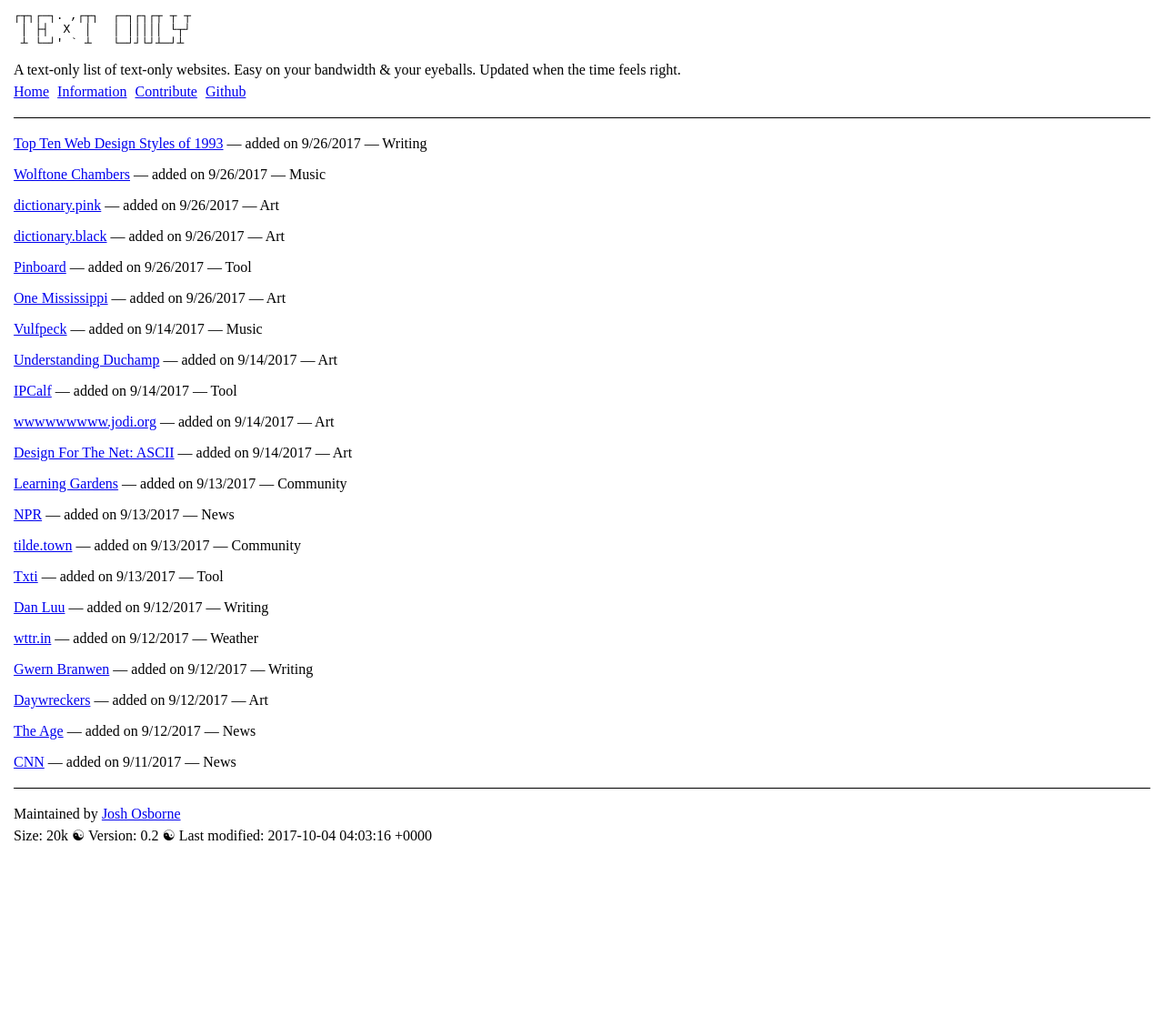
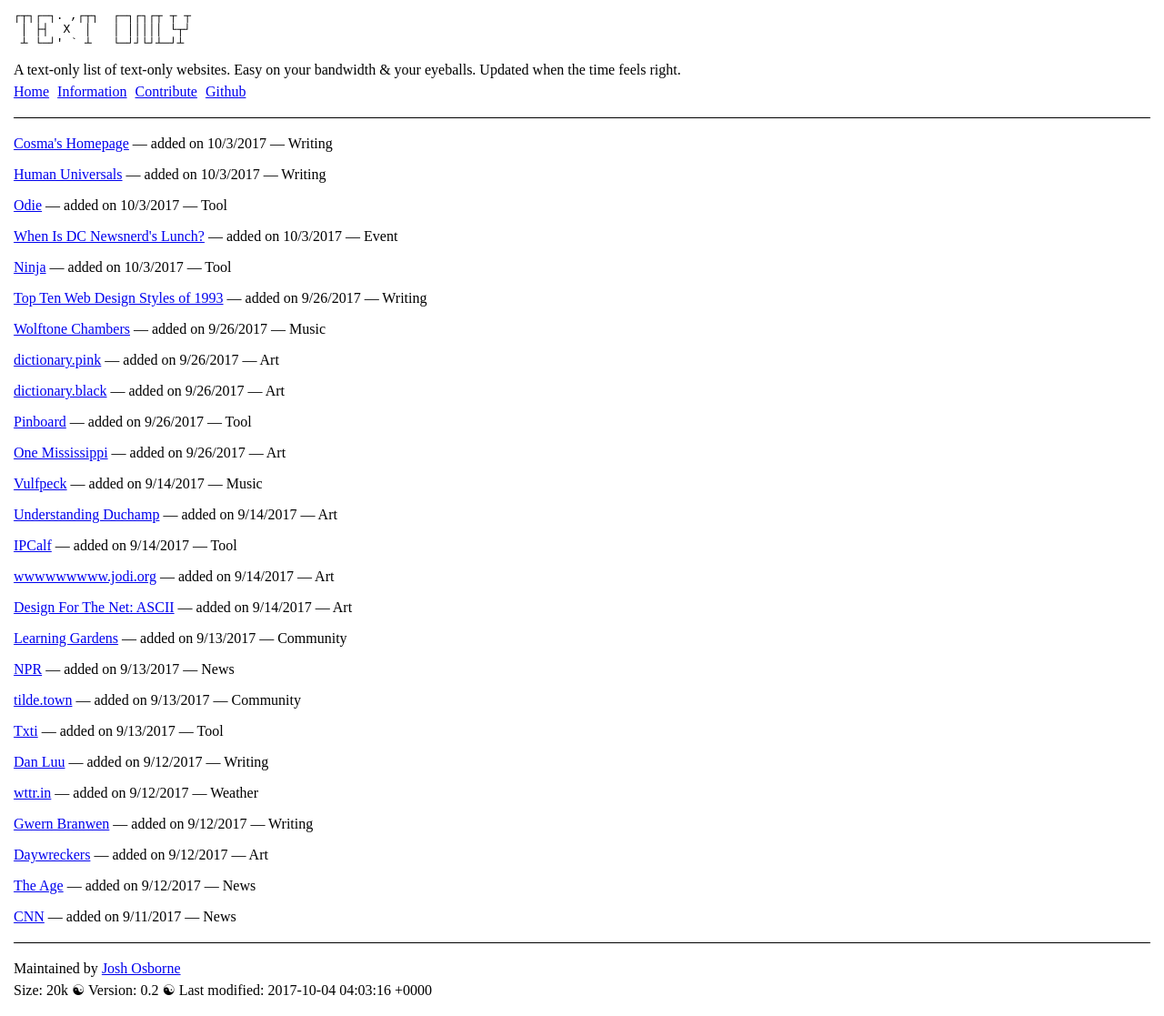
Before and after one commit to joshosbrn/textonly, a Jekyll site: the page built from index.html, in a window 1280 px wide. Shown: the whole page at 91% size. Built offline with Jekyll 4.4.1, drawn with Linux system fonts in a browser that asks for light colours; before the commit the page ends 947 px from its top, so only the background shows below that.

Commit message:
extremely tim westwood voice: DROP THE BOMB

```diff
--- a/_data/websites.yml
+++ b/_data/websites.yml
@@ -1,3 +1,28 @@
+- name: Cosma's Homepage
+  url: http://bactra.org/
+  date: 10/3/2017
+  topic: Writing
+
+- name: Human Universals
+  url: http://condor.depaul.edu/mfiddler/hyphen/humunivers.htm
+  date: 10/3/2017
+  topic: Writing
+
+- name: Odie
+  url: http://odie.us/
+  date: 10/3/2017
+  topic: Tool
+
+- name: When Is DC Newsnerd's Lunch?
+  url: http://whenisdcnewsnerdslunch.com/
+  date: 10/3/2017
+  topic: Event
+
+- name: Ninja
+  url: https://ninja-build.org/
+  date: 10/3/2017
+  topic: Tool
+
 - name: Top Ten Web Design Styles of 1993
   url: http://contemporary-home-computing.org/prof-dr-style/
   date: 9/26/2017
```
